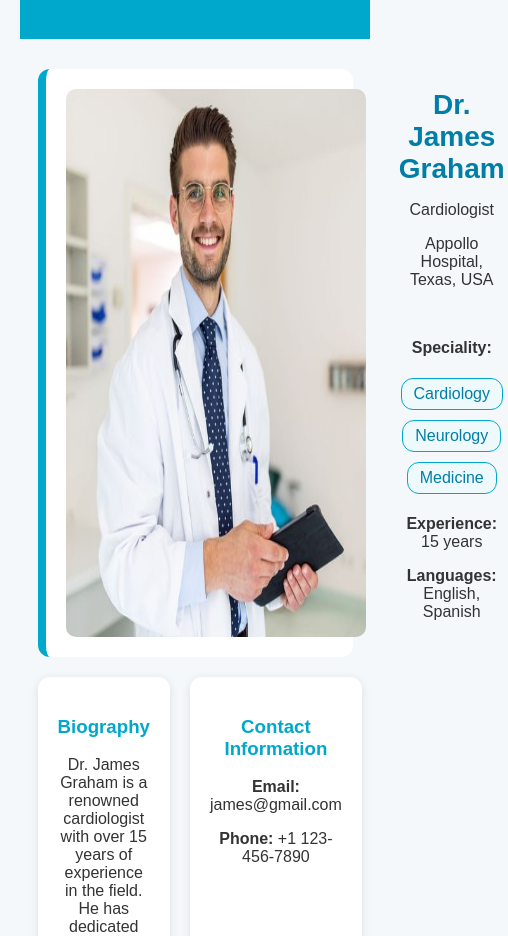
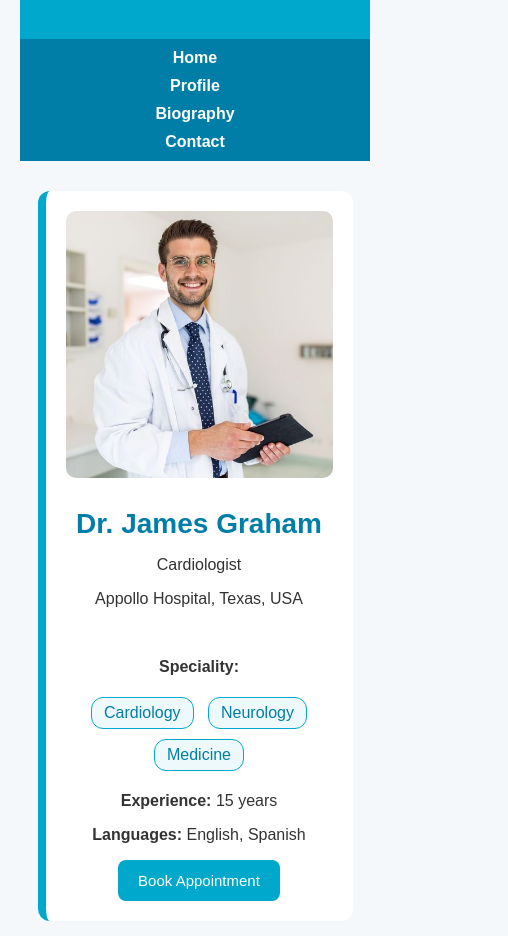
Before and after one commit to Rajnandini-Devi/DoctorProfile, a plain HTML site: page index.html in a window 390 px wide. Shown: the part 101-1037 px from the top of the page, 508 px wide, since content can reach past the window. Drawn offline with Linux system fonts and the light colour scheme.

Commit message:
Week 2 assignment update

```diff
--- a/index.html
+++ b/index.html
@@ -10,10 +10,18 @@
   <header>
     <h1>Doctor's Profile</h1>
   </header>
+  <nav>
+    <ul>
+      <li><a href="#">Home</a></li>
+      <li><a href="#">Profile</a></li>
+      <li><a href="#">Biography</a></li>
+      <li><a href="#">Contact</a></li>
+    </ul>
+  </nav>
 
   <main>
     <section class="profile">
-      <img src="Dr.jpg" alt="Doctor's Profile Picture" width="300">
+      <img src="image/Dr.jpg" alt="Doctor's Profile Picture" width="300">
 
       <article class="info">
         <h2> Dr. James Graham</h2>
@@ -28,6 +36,8 @@
         </div>
         <p><strong>Experience:</strong> 15 years</p>
         <p><strong>Languages:</strong> English, Spanish</p>
+
+        <button class="btn">Book Appointment</button>
       </article>
     </section>
 
--- a/style.css
+++ b/style.css
@@ -82,6 +82,67 @@ footer{
 }
 
 .bottom{
-  display: flex;
+  display: grid;
+  grid-template-columns: 1fr 1fr;
   gap: 20px;
 }
+
+nav{
+  background-color: #007ea7;
+  padding: 10px;
+}
+
+nav ul{
+  display: flex;
+  justify-content: center;
+  list-style: none;
+  gap: 30px;
+  margin: 0;
+  padding: 0;
+}
+
+nav a{
+  color:white;
+  text-decoration: none;
+  font-weight: bold;
+}
+
+.btn{
+  background-color: #00a8cc;
+  color: white;
+  border: none;
+  padding: 12px 20px;
+  border-radius: 8px;
+  cursor: pointer;
+  font-size: 15px;
+}
+
+.btn:hover{
+  background-color: #007ea7;
+}
+
+nav a:hover{
+  color: #dff6ff;
+}
+
+@media (max-width: 768px){
+  .profile{
+    flex-direction: column;
+    text-align: center;
+  }
+
+  .profile img{
+    width: 100%;
+    max-width: 300px;
+    margin: auto;
+  }
+
+  .bottom{
+    grid-template-columns: 1fr;
+  }
+
+  nav ul{
+    flex-direction: column;
+    gap: 10px;
+  }
+}
```
Also changed, not shown: image/Dr.jpg (renamed from Dr.jpg).
